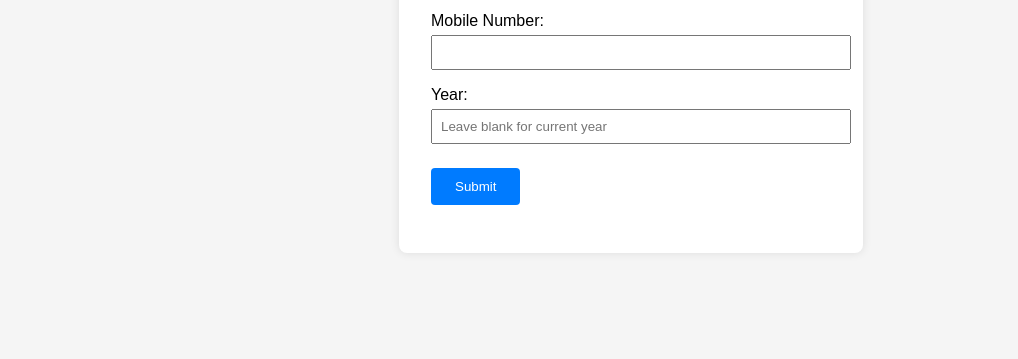
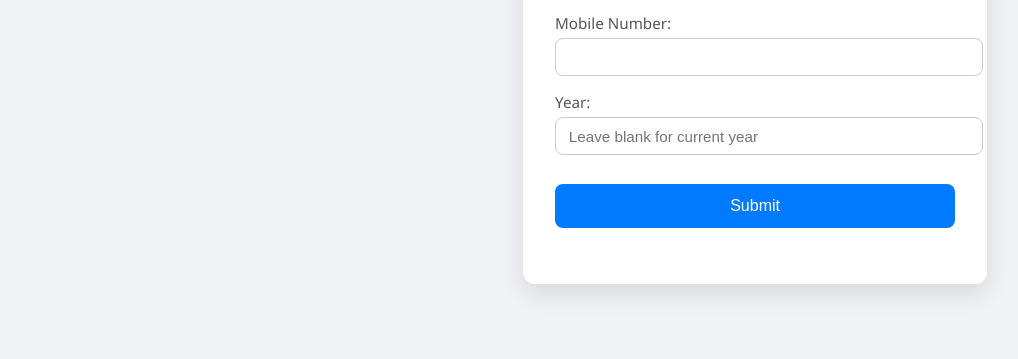
Before and after one commit to sai1505/TTD_Darshanam, a plain HTML site: page index.html in a window 1280 px wide. Shown: the part 441-800 px from the top of the page, without its empty margins (9-1027 px from the left). Drawn offline with Linux system fonts and the light colour scheme.

Commit message:
Small Web Page Regarding TTD Data Collection.

```diff
--- a/index.html
+++ b/index.html
@@ -7,49 +7,97 @@
     <title>Lokesh Sample Form</title>
     <style>
         body {
-            font-family: Arial, sans-serif;
-            padding: 2rem;
-            background: #f5f5f5;
+            font-family: 'Segoe UI', Tahoma, Geneva, Verdana, sans-serif;
+            background: #f0f2f5;
+            display: flex;
+            justify-content: center;
+            align-items: center;
+            min-height: 100vh;
+            margin: 0;
         }
 
         form {
-            background: #fff;
-            padding: 2rem;
-            border-radius: 8px;
+            background: #ffffff;
+            padding: 2.5rem 2rem;
+            border-radius: 12px;
+            width: 100%;
             max-width: 400px;
-            margin: auto;
-            box-shadow: 0 0 10px rgba(0, 0, 0, 0.1);
+            box-shadow: 0 10px 25px rgba(0, 0, 0, 0.1);
+            transition: transform 0.3s ease, box-shadow 0.3s ease;
+        }
+
+        form:hover {
+            transform: translateY(-5px);
+            box-shadow: 0 15px 30px rgba(0, 0, 0, 0.15);
+        }
+
+        h2 {
+            text-align: center;
+            margin-bottom: 1.5rem;
+            color: #333;
+            font-weight: 600;
         }
 
         label {
             display: block;
             margin-top: 1rem;
+            font-size: 0.95rem;
+            color: #555;
         }
 
         input,
         select {
             width: 100%;
-            padding: 0.5rem;
+            padding: 0.6rem 0.8rem;
             margin-top: 0.3rem;
+            border: 1px solid #ccc;
+            border-radius: 8px;
+            font-size: 0.95rem;
+            transition: border-color 0.3s ease, box-shadow 0.3s ease;
+        }
+
+        input:focus,
+        select:focus {
+            outline: none;
+            border-color: #007bff;
+            box-shadow: 0 0 5px rgba(0, 123, 255, 0.3);
         }
 
         button {
-            margin-top: 1.5rem;
-            padding: 0.7rem 1.5rem;
+            margin-top: 1.8rem;
+            width: 100%;
+            padding: 0.8rem 1.2rem;
             background: #007bff;
             color: #fff;
+            font-size: 1rem;
+            font-weight: 500;
             border: none;
-            border-radius: 4px;
+            border-radius: 8px;
             cursor: pointer;
+            transition: background 0.3s ease, transform 0.2s ease;
         }
 
         button:hover {
             background: #0056b3;
+            transform: translateY(-2px);
         }
 
         #response {
             margin-top: 1rem;
-            font-weight: bold;
+            font-weight: 600;
+            text-align: center;
+            color: #333;
+        }
+
+        /* Responsive adjustments */
+        @media (max-width: 480px) {
+            form {
+                padding: 2rem 1.5rem;
+            }
+
+            h2 {
+                font-size: 1.3rem;
+            }
         }
     </style>
 </head>
```
